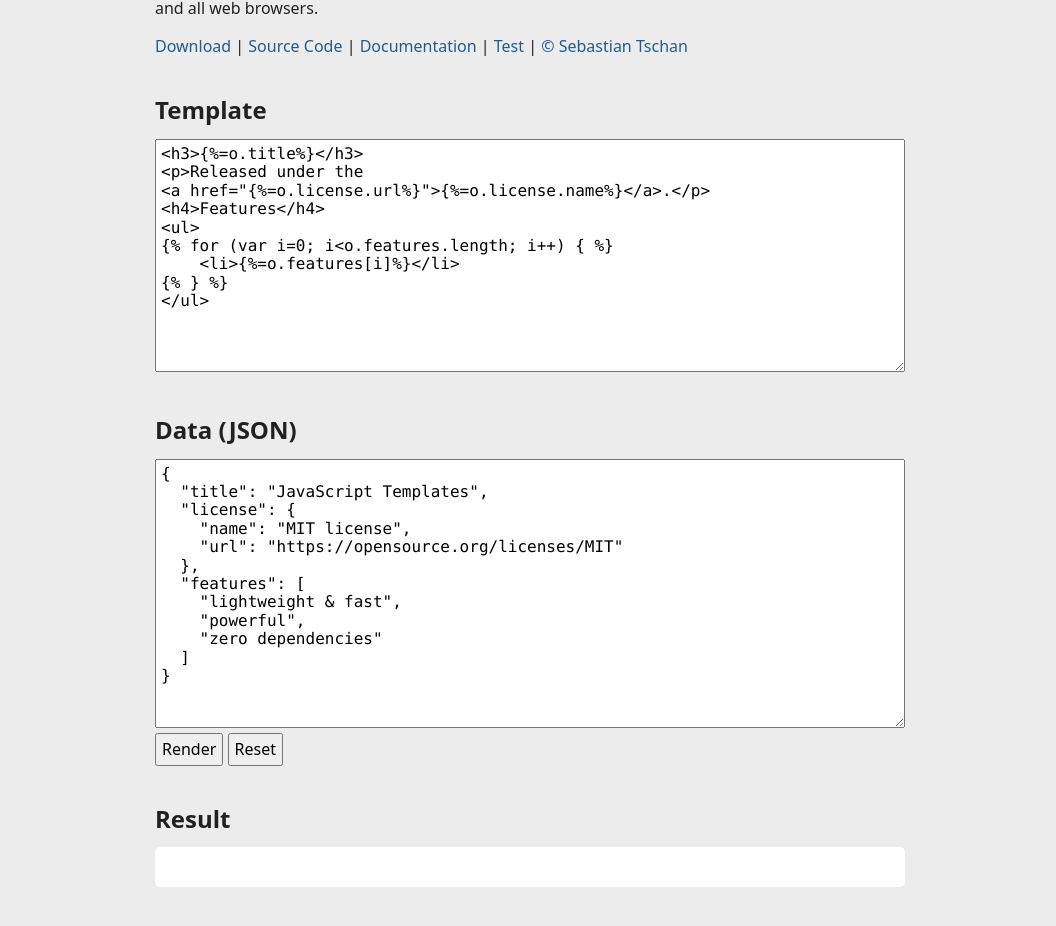
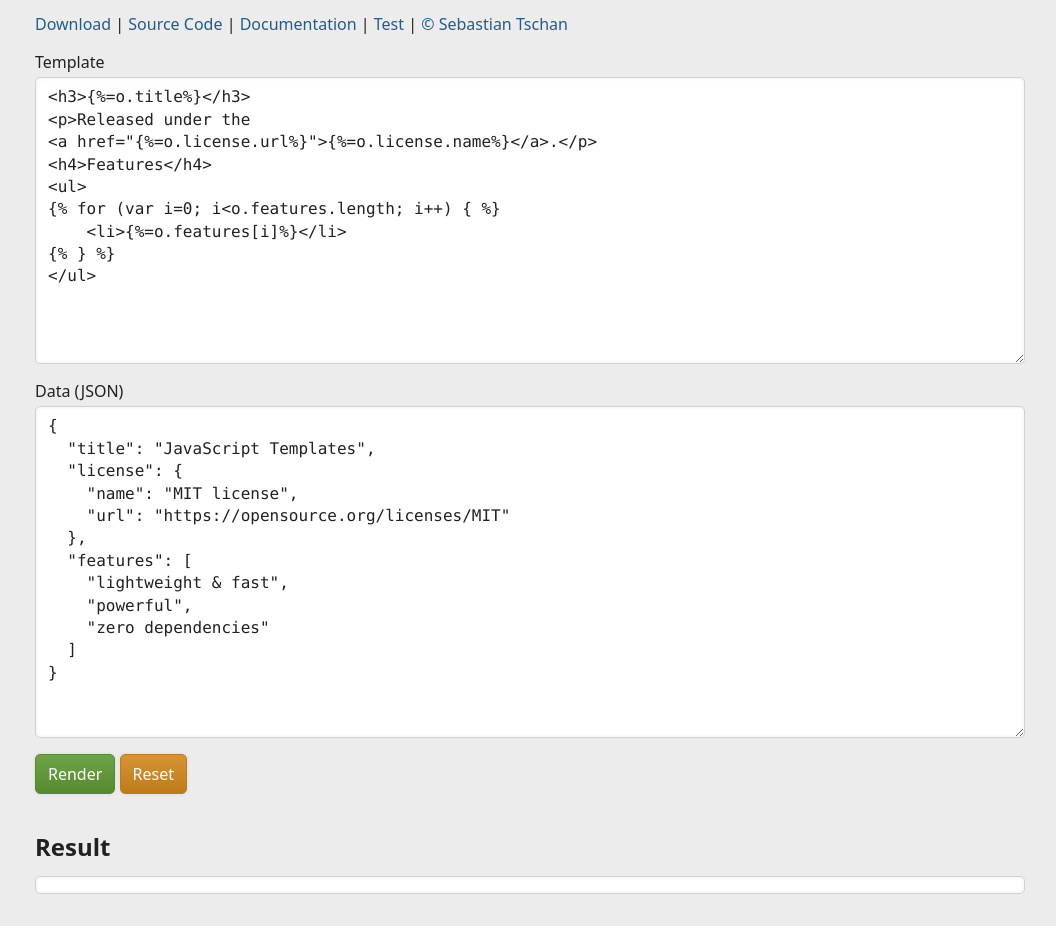
Before and after one commit to blueimp/JavaScript-Templates, a website: page index.html in a window 1280 px wide. Shown: the part 141-1067 px from the top of the page, without its empty margins (110-1166 px from the left). Drawn offline with Linux system fonts and the light colour scheme.

Commit message:
Demo: Update design and layout.

```diff
--- a/css/demo.css
+++ b/css/demo.css
@@ -10,11 +10,12 @@
  */
 
 body {
-  max-width: 750px;
+  max-width: 990px;
   margin: 0 auto;
   padding: 1em;
   font-family: system-ui, -apple-system, 'Segoe UI', Roboto, 'Helvetica Neue',
     Arial, sans-serif;
+  -webkit-text-size-adjust: 100%;
   line-height: 1.4;
   background: #212121;
   color: #dedede;
@@ -29,39 +30,6 @@ a:visited {
 a:hover {
   color: #98c379;
 }
-figure,
-tr {
-  background: #363636;
-}
-tr:nth-child(odd) {
-  background: #414141;
-}
-td,
-th {
-  padding: 10px;
-  text-align: left;
-}
-table {
-  width: 100%;
-  word-wrap: break-word;
-  table-layout: fixed;
-  border-collapse: collapse;
-}
-figure {
-  margin: 0;
-  padding: 10px;
-  border-radius: 5px;
-  display: inline-block;
-}
-figure,
-table {
-  margin-bottom: 20px;
-}
-img,
-canvas {
-  border: 0;
-  vertical-align: middle;
-}
 h1,
 h2,
 h3,
@@ -74,32 +42,61 @@ h6 {
 h1 {
   margin-top: 0.5em;
 }
+label {
+  display: inline-block;
+  margin-bottom: 0.25em;
+}
 button,
+select,
 input,
-select,
-textarea {
+textarea,
+div.result {
+  -webkit-appearance: none;
   box-sizing: border-box;
+  margin: 0;
+  padding: 0.5em 0.75em;
   font-family: inherit;
   font-size: 100%;
-  line-height: 1.15;
-  margin: 0;
-  padding: 5px;
+  line-height: 1.4;
+  background: #414141;
+  color: #dedede;
+  border: 1px solid #363636;
+  border-radius: 5px;
+  box-shadow: 0 0 4px rgba(0, 0, 0, 0.07);
 }
-input[type='file'] {
-  padding: inherit;
-  max-width: 100%;
+input,
+textarea,
+div.result {
+  width: 100%;
+  box-shadow: inset 0 0 4px rgba(0, 0, 0, 0.07);
+}
+textarea {
+  display: block;
+  overflow: auto;
+}
+button {
+  background: #3c76a7;
+  background: linear-gradient(180deg, #3c76a7, #225c8d);
+  border-color: #225c8d;
+  color: #fff;
+}
+button[type='submit'] {
+  background: #6fa349;
+  background: linear-gradient(180deg, #6fa349, #568a30);
+  border-color: #568a30;
+}
+button[type='reset'] {
+  background: #d79435;
+  background: linear-gradient(180deg, #d79435, #be7b1c);
+  border-color: #be7b1c;
+}
+button:active {
+  box-shadow: inset 0 0 8px rgba(0, 0, 0, 0.5);
 }
 
-#template,
-#data {
-  width: 100%;
+pre,
+textarea.code {
   font-family: SFMono-Regular, Consolas, Liberation Mono, Menlo, monospace;
-}
-
-#result {
-  background: #363636;
-  padding: 20px;
-  border-radius: 5px;
 }
 
 @media (prefers-color-scheme: light) {
@@ -116,23 +113,16 @@ input[type='file'] {
   a:hover {
     color: #6fa349;
   }
-  figure,
-  tr {
+  input,
+  textarea,
+  div.result {
     background: #fff;
+    border-color: #d1d1d1;
     color: #212121;
-  }
-  tr:nth-child(odd) {
-    background: #f6f6f6;
-  }
-
-  #result {
-    background: #fff;
-    padding: 20px;
-    border-radius: 5px;
   }
 }
 
-@media (min-width: 481px) {
+@media (min-width: 540px) {
   #navigation {
     list-style: none;
     padding: 0;
--- a/index.html
+++ b/index.html
@@ -57,17 +57,20 @@
       <li><a href="https://blueimp.net">&copy; Sebastian Tschan</a></li>
     </ul>
     <form>
-      <h2>Template</h2>
-      <textarea rows="12" id="template"></textarea>
-      <br />
-      <h2>Data (JSON)</h2>
-      <textarea rows="14" id="data"></textarea>
-      <br />
-      <button type="submit" id="render">Render</button>
-      <button type="reset" id="reset">Reset</button>
+      <p>
+        <label for="template">Template</label>
+        <textarea rows="12" id="template" class="code"></textarea>
+      </p>
+      <p>
+        <label for="data">Data (JSON)</label>
+        <textarea rows="14" id="data" class="code"></textarea>
+      </p>
+      <p>
+        <button type="submit" id="render">Render</button>
+        <button type="reset" id="reset">Reset</button>
+      </p>
       <h2>Result</h2>
       <div id="result" class="result"></div>
-      <br />
     </form>
     <script type="text/x-tmpl" id="tmpl-demo">
       <h3>{%=o.title%}</h3>
@@ -95,8 +98,8 @@
       }
     </script>
     <script type="text/x-tmpl" id="tmpl-error">
-      <h3 class="error">{%=o.title%}</h3>
-      <code>{%=o.error%}</code>
+      <h5>{%=o.title%}</h5>
+      <pre>{%=o.error.toString()%}</pre>
     </script>
     <script src="js/tmpl.js"></script>
     <script src="js/demo/demo.js"></script>
```
